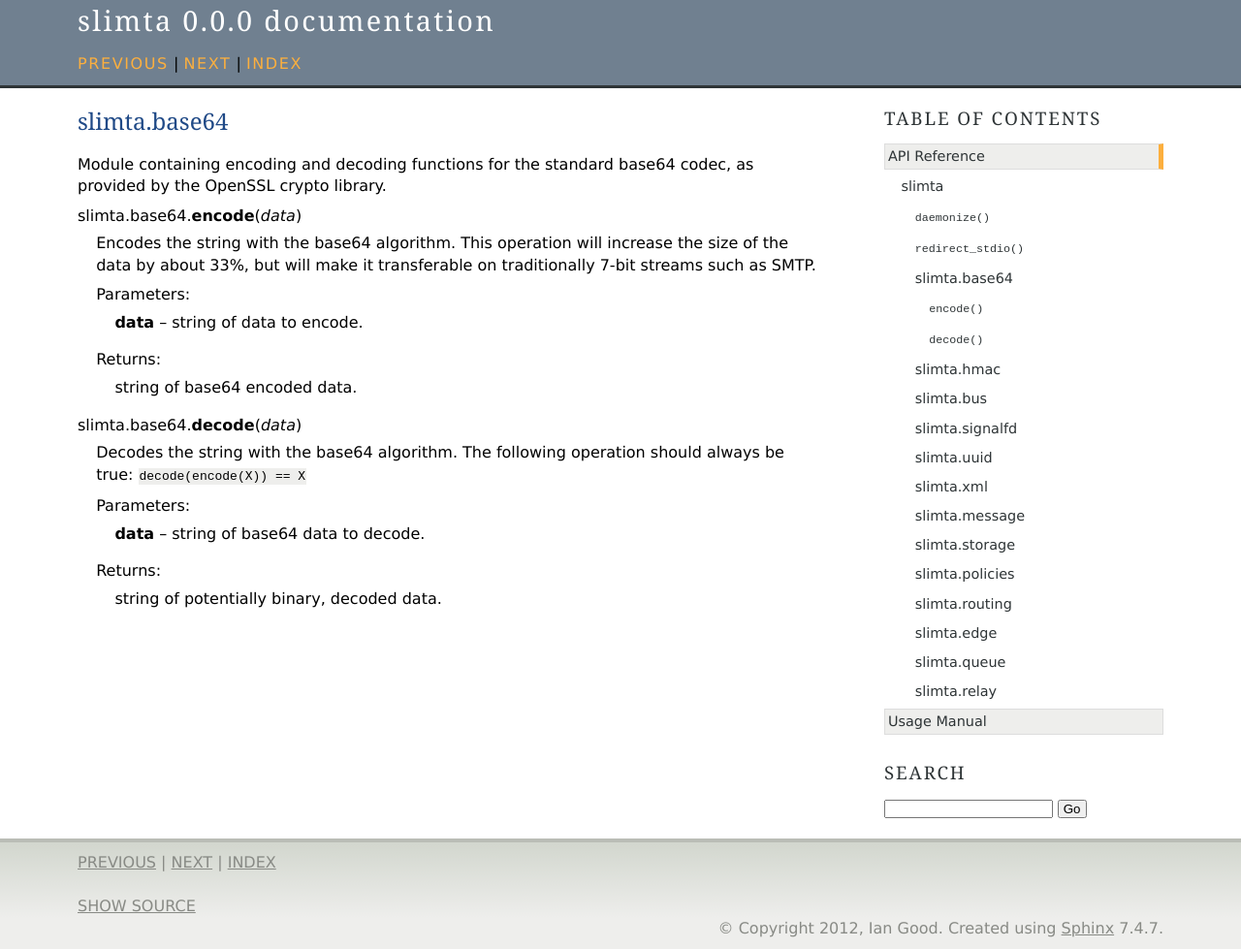
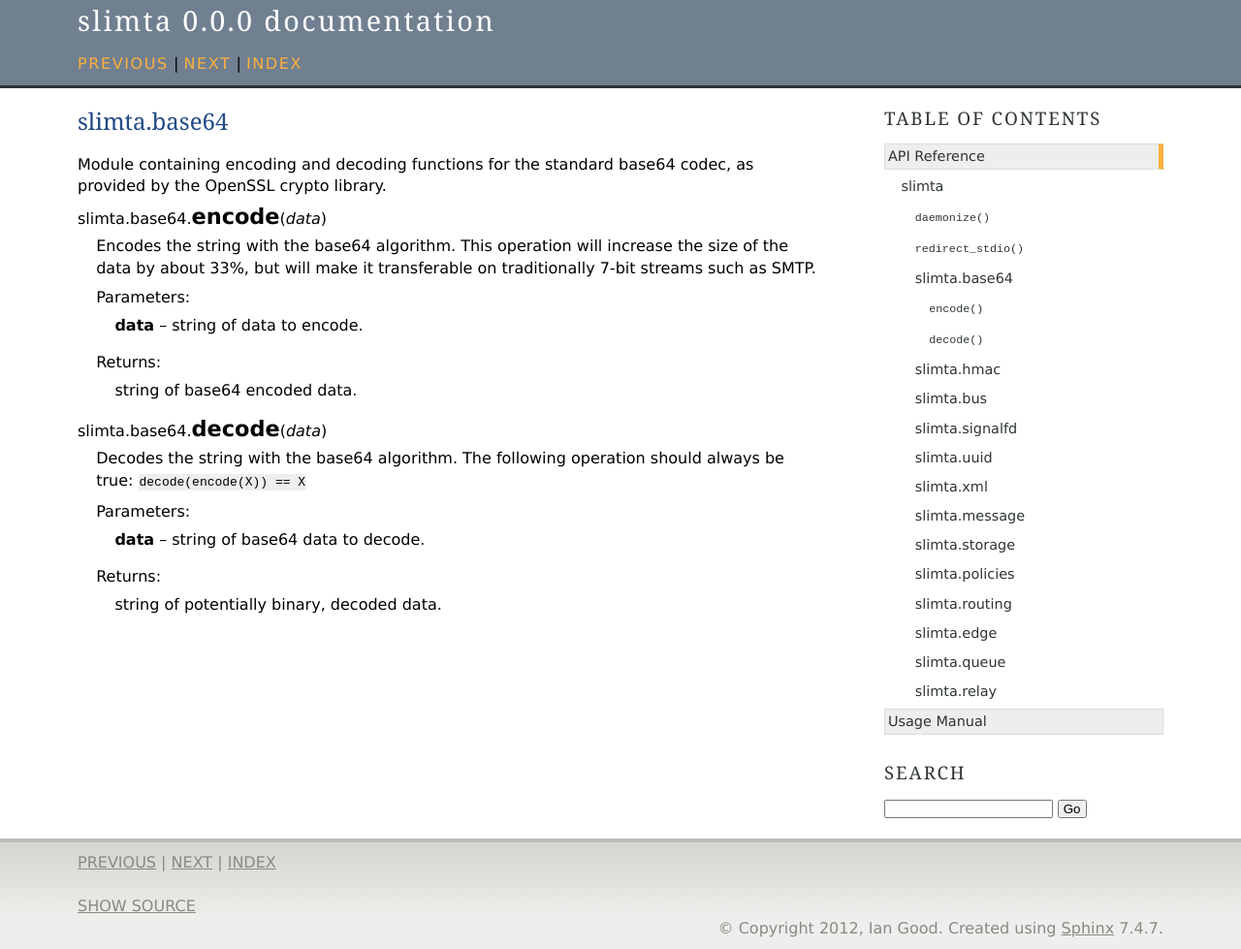
Before and after one commit to icgood/slimta-deprecated, a Sphinx documentation site: the page built from doc/api/slimta.base64.rst, in a window 1280 px wide. Shown: the whole page at 97% size. Built offline with Sphinx 7.4.7, drawn with Linux system fonts in a browser that asks for light colours.

Commit message:
function name is bigger and more visible

```diff
--- a/doc/_static/agogo.css
+++ b/doc/_static/agogo.css
@@ -228,6 +228,7 @@ div.document li.toctree-l1 {
 
 div.document .descname {
   font-weight: bold;
+  font-size: 1.4em;
 }
 
 div.document .docutils.literal {
```
